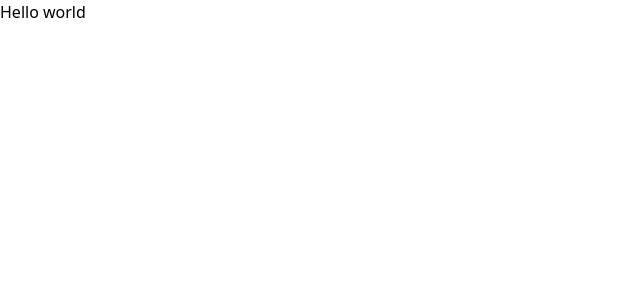
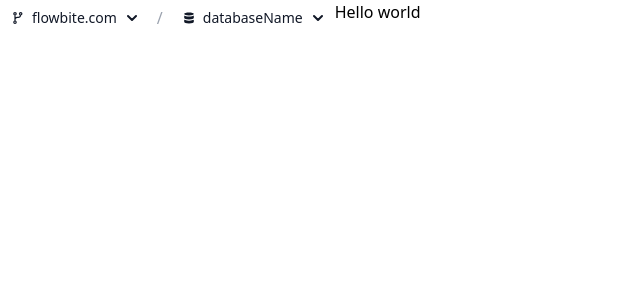
Before and after one commit to AbhiramKrishnaM/MonetaVerse, a Vue app: page / in a window 1280 px wide. Shown: the top 300 px of the page, without its empty margins (0-640 px from the left). Built offline with nearby package versions, Linux system fonts and the light colour scheme.

Commit message:
added dropdown

```diff
--- a/src/App.vue
+++ b/src/App.vue
@@ -5,6 +5,156 @@
     >
       hello
     </div> -->
+
+    <!-- Breadcrumb -->
+
+    <div>
+      <!-- Breadcrumb -->
+      <nav class="flex justify-between" aria-label="Breadcrumb">
+        <ol class="inline-flex items-center mb-3 sm:mb-0">
+          <li>
+            <div class="flex items-center">
+              <button
+                id="dropdownProject"
+                data-dropdown-toggle="dropdown-project"
+                class="inline-flex items-center px-3 py-2 text-sm font-normal text-center text-gray-900 bg-white rounded-lg hover:bg-gray-100 focus:ring-4 focus:outline-none focus:ring-gray-100 dark:bg-gray-900 dark:hover:bg-gray-800 dark:text-white dark:focus:ring-gray-700"
+              >
+                <svg
+                  class="w-3 h-3 mr-2"
+                  aria-hidden="true"
+                  xmlns="http://www.w3.org/2000/svg"
+                  fill="none"
+                  viewBox="0 0 16 20"
+                >
+                  <path
+                    stroke="currentColor"
+                    stroke-linecap="round"
+                    stroke-linejoin="round"
+                    stroke-width="2"
+                    d="M3 5v10M3 5a2 2 0 1 0 0-4 2 2 0 0 0 0 4Zm0 10a2 2 0 1 0 0 4 2 2 0 0 0 0-4Zm9-10v.4A3.6 3.6 0 0 1 8.4 9H6.61A3.6 3.6 0 0 0 3 12.605M14.458 3a2 2 0 1 1-4 0 2 2 0 0 1 4 0Z"
+                  />
+                </svg>
+                flowbite.com<svg
+                  class="w-2.5 h-2.5 ml-2.5"
+                  aria-hidden="true"
+                  xmlns="http://www.w3.org/2000/svg"
+                  fill="none"
+                  viewBox="0 0 10 6"
+                >
+                  <path
+                    stroke="currentColor"
+                    stroke-linecap="round"
+                    stroke-linejoin="round"
+                    stroke-width="2"
+                    d="m1 1 4 4 4-4"
+                  />
+                </svg>
+              </button>
+              <div
+                id="dropdown-project"
+                class="z-10 hidden bg-white divide-y divide-gray-100 rounded-lg shadow w-44 dark:bg-gray-700"
+              >
+                <ul
+                  class="py-2 text-sm text-gray-700 dark:text-gray-200"
+                  aria-labelledby="dropdownDefault"
+                >
+                  <li>
+                    <a
+                      href="#"
+                      class="block px-4 py-2 hover:bg-gray-100 dark:hover:bg-gray-600 dark:hover:text-white"
+                      >themesberg.com</a
+                    >
+                  </li>
+                  <li>
+                    <a
+                      href="#"
+                      class="block px-4 py-2 hover:bg-gray-100 dark:hover:bg-gray-600 dark:hover:text-white"
+                      >ui.glass</a
+                    >
+                  </li>
+                  <li>
+                    <a
+                      href="#"
+                      class="block px-4 py-2 hover:bg-gray-100 dark:hover:bg-gray-600 dark:hover:text-white"
+                      >iconscale</a
+                    >
+                  </li>
+                </ul>
+              </div>
+            </div>
+          </li>
+          <span class="mx-2 text-gray-400">/</span>
+          <li aria-current="page">
+            <div class="flex items-center">
+              <button
+                id="dropdownDatabase"
+                data-dropdown-toggle="dropdown-database"
+                class="inline-flex items-center px-3 py-2 text-sm font-normal text-center text-gray-900 bg-white rounded-lg hover:bg-gray-100 focus:ring-4 focus:outline-none focus:ring-gray-100 dark:bg-gray-900 dark:hover:bg-gray-800 dark:text-white dark:focus:ring-gray-700"
+              >
+                <svg
+                  class="w-3 h-3 mr-2"
+                  aria-hidden="true"
+                  xmlns="http://www.w3.org/2000/svg"
+                  fill="currentColor"
+                  viewBox="0 0 16 20"
+                >
+                  <path
+                    d="M8 5.625c4.418 0 8-1.063 8-2.375S12.418.875 8 .875 0 1.938 0 3.25s3.582 2.375 8 2.375Zm0 13.5c4.963 0 8-1.538 8-2.375v-4.019c-.052.029-.112.054-.165.082a8.08 8.08 0 0 1-.745.353c-.193.081-.394.158-.6.231l-.189.067c-2.04.628-4.165.936-6.3.911a20.601 20.601 0 0 1-6.3-.911l-.189-.067a10.719 10.719 0 0 1-.852-.34 8.08 8.08 0 0 1-.493-.244c-.053-.028-.113-.053-.165-.082v4.019C0 17.587 3.037 19.125 8 19.125Zm7.09-12.709c-.193.081-.394.158-.6.231l-.189.067a20.6 20.6 0 0 1-6.3.911 20.6 20.6 0 0 1-6.3-.911l-.189-.067a10.719 10.719 0 0 1-.852-.34 8.08 8.08 0 0 1-.493-.244C.112 6.035.052 6.01 0 5.981V10c0 .837 3.037 2.375 8 2.375s8-1.538 8-2.375V5.981c-.052.029-.112.054-.165.082a8.08 8.08 0 0 1-.745.353Z"
+                  />
+                </svg>
+                databaseName<svg
+                  class="w-2.5 h-2.5 ml-2.5"
+                  aria-hidden="true"
+                  xmlns="http://www.w3.org/2000/svg"
+                  fill="none"
+                  viewBox="0 0 10 6"
+                >
+                  <path
+                    stroke="currentColor"
+                    stroke-linecap="round"
+                    stroke-linejoin="round"
+                    stroke-width="2"
+                    d="m1 1 4 4 4-4"
+                  />
+                </svg>
+              </button>
+              <div
+                id="dropdown-database"
+                class="z-10 hidden bg-white divide-y divide-gray-100 rounded-lg shadow w-44 dark:bg-gray-700"
+              >
+                <ul
+                  class="py-2 text-sm text-gray-700 dark:text-gray-200"
+                  aria-labelledby="dropdownDefault"
+                >
+                  <li>
+                    <a
+                      href="#"
+                      class="block px-4 py-2 hover:bg-gray-100 dark:hover:bg-gray-600 dark:hover:text-white"
+                      >databaseProd
+                    </a>
+                  </li>
+                  <li>
+                    <a
+                      href="#"
+                      class="block px-4 py-2 hover:bg-gray-100 dark:hover:bg-gray-600 dark:hover:text-white"
+                    >
+                      databaseStaging
+                    </a>
+                  </li>
+                  <li>
+                    <a
+                      href="#"
+                      class="block px-4 py-2 hover:bg-gray-100 dark:hover:bg-gray-600 dark:hover:text-white"
+                      >flowbiteProd
+                    </a>
+                  </li>
+                </ul>
+              </div>
+            </div>
+          </li>
+        </ol>
+      </nav>
+    </div>
     <div class="h-full lg:w-11/12">
       <router-view></router-view>
     </div>
@@ -13,4 +163,12 @@
 
 <script setup>
 // import Login from "./components/Login.vue";
+
+import { onMounted } from "vue";
+import { initDropdowns } from "flowbite";
+
+// initialize components based on data attribute selectors
+onMounted(() => {
+  initDropdowns();
+});
 </script>
```
